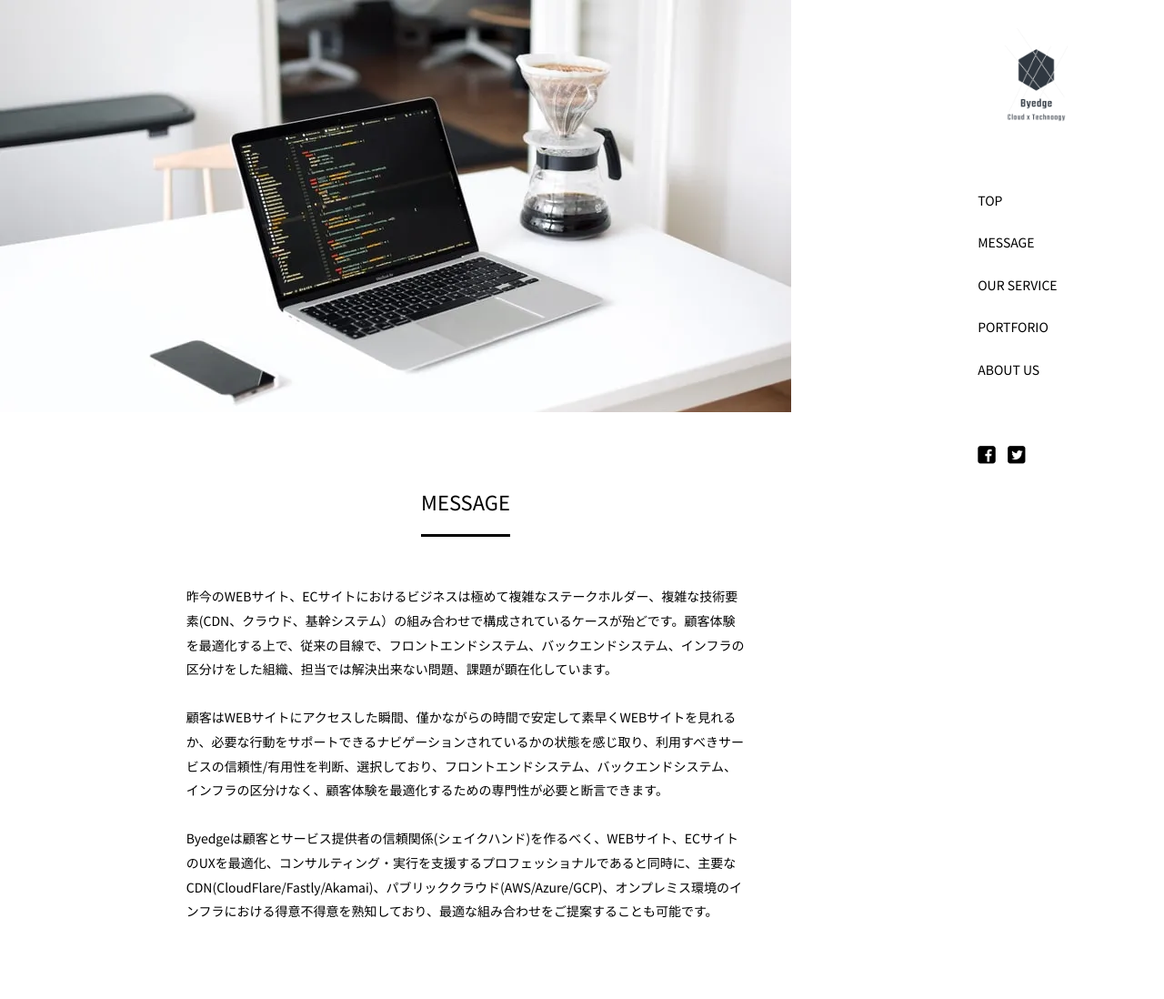
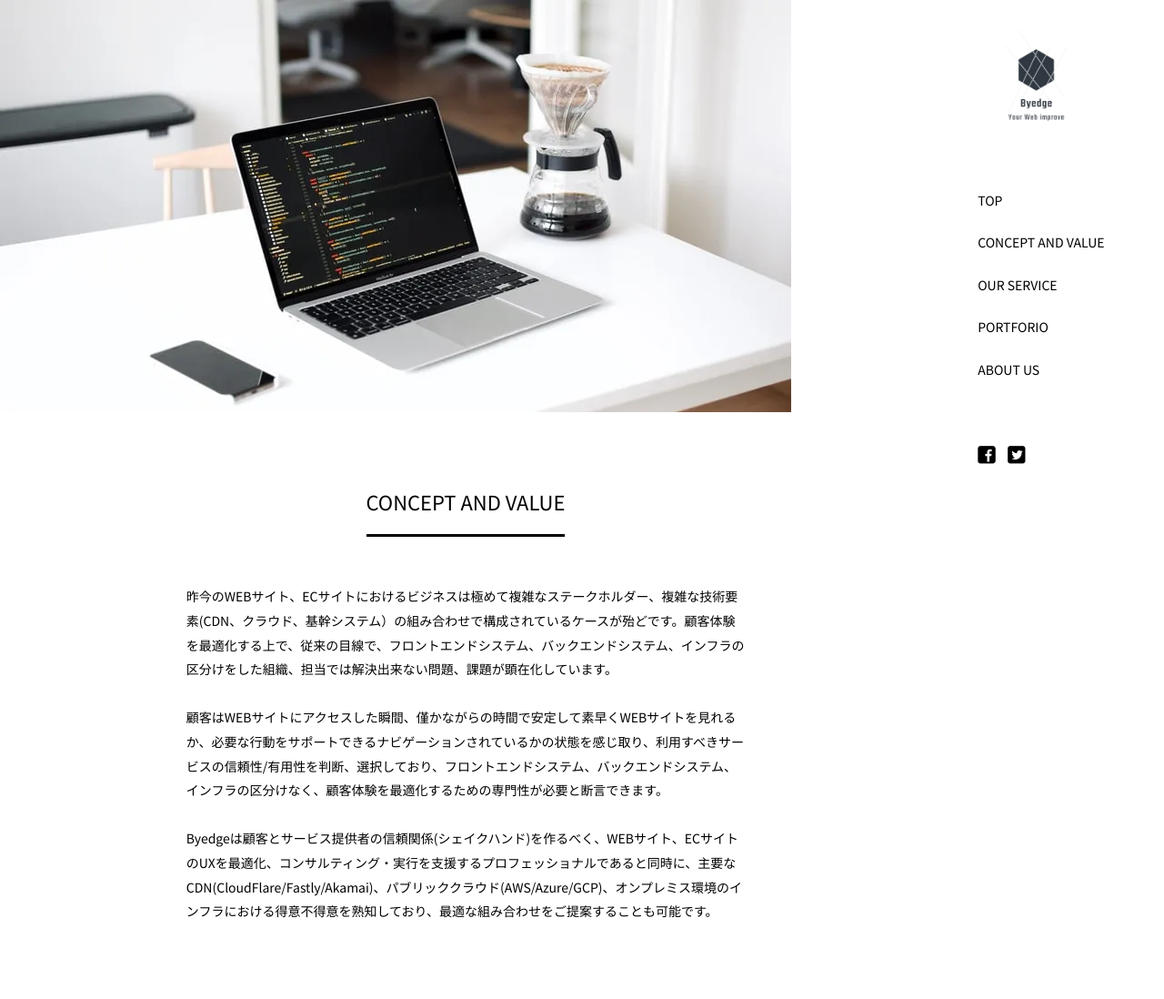
Before and after one commit to ramuneta/ramuneta.github.io, a plain HTML site: page index.html in a window 1280 px wide. Shown: the top 1098 px of the page at 91% size. Drawn offline with nearby package versions, Linux system fonts and the light colour scheme; a web font is replaced by a local one.

Commit message:
Update index.html

```diff
--- a/index.html
+++ b/index.html
@@ -15,13 +15,13 @@
 
 		<div id="sidebar">
 			<div id="sidebarWrap">
-				<h1><img src="images/logo.png" width="129" height="50" alt="logo"></h1>
+				<h1><img src="images/logo.webp" width="129" height="50" alt="logo"></h1>
 				<nav id="mainnav">
 					<p id="menuWrap"><a id="menu"><span id="menuBtn"></span></a></p>
 					<div class="panel">
 						<ul>
 							<li><a href="#top">TOP</a></li>
-							<li><a href="#sec01">MESSAGE</a></li>
+							<li><a href="#sec01">CONCEPT AND VALUE</a></li>
 							<li><a href="#sec03">OUR SERVICE</a></li>
 							<li><a href="#sec04">PORTFORIO</a></li>
 							<li><a href="#sec05">ABOUT US</a></li>
@@ -40,7 +40,7 @@
 			<!-- MESSAGE -->
 			<section id="sec01">
 				<header>
-					<h2><span>MESSAGE</span></h2>
+					<h2><span>CONCEPT AND VALUE</span></h2>
 				</header>
 				<div class="innerS">
 
@@ -108,7 +108,7 @@ Byedgeは顧客とサービス提供者の信頼関係(シェイクハンド)を
 				<div class="inner">
 					<ul class="col2">
 						<li>
-							<p>屋号:Byedge(バイエッジ) 〒125-0052<br>葛飾区柴又1-5-9-302号室</p>
+							<p>屋号:Byedge(バイエッジ) 代表:種村和豊 〒125-0052<br>葛飾区柴又1-5-9-302号室</p>
 							<p>TEL 090-1736-2241</p>
 							<p>e-Mail u.frgment@gmail.com</p>
 							<p>営業時間 10:00〜17:00（土日、祝日定休）</p>
```
